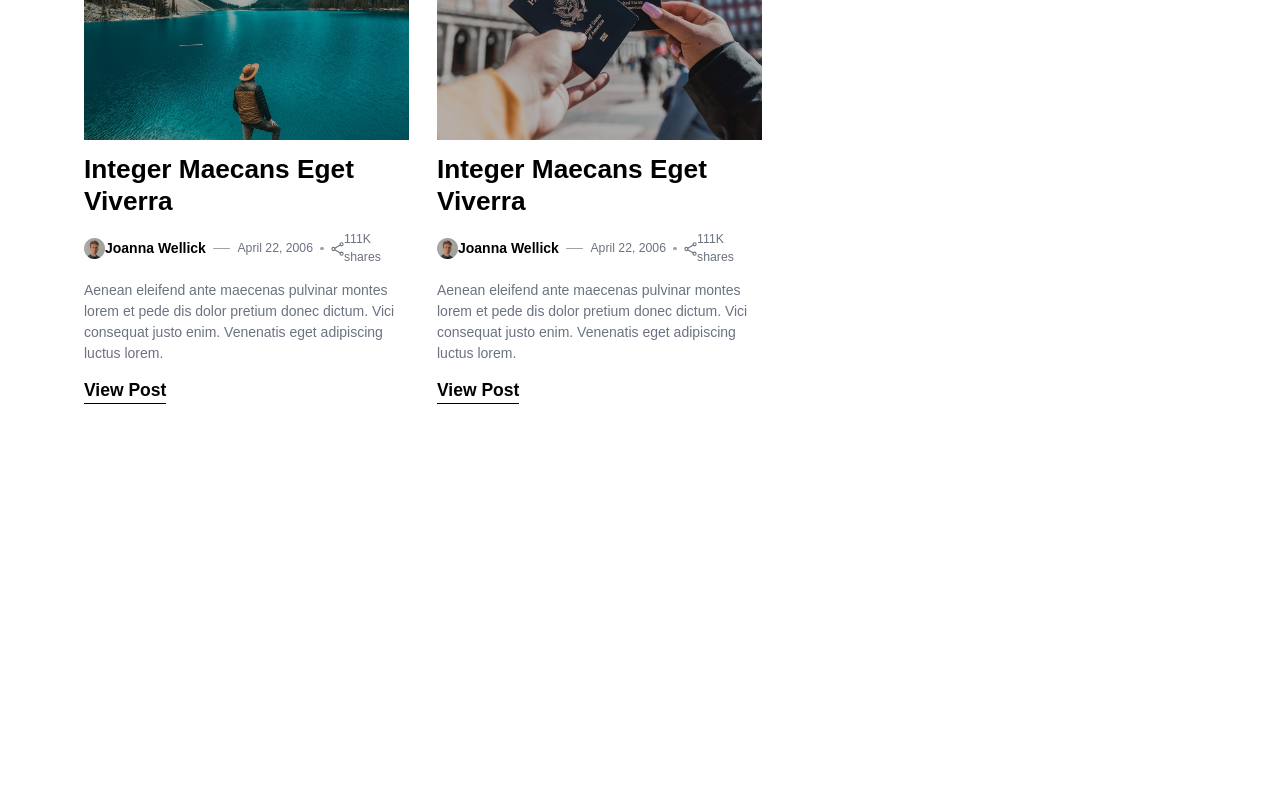
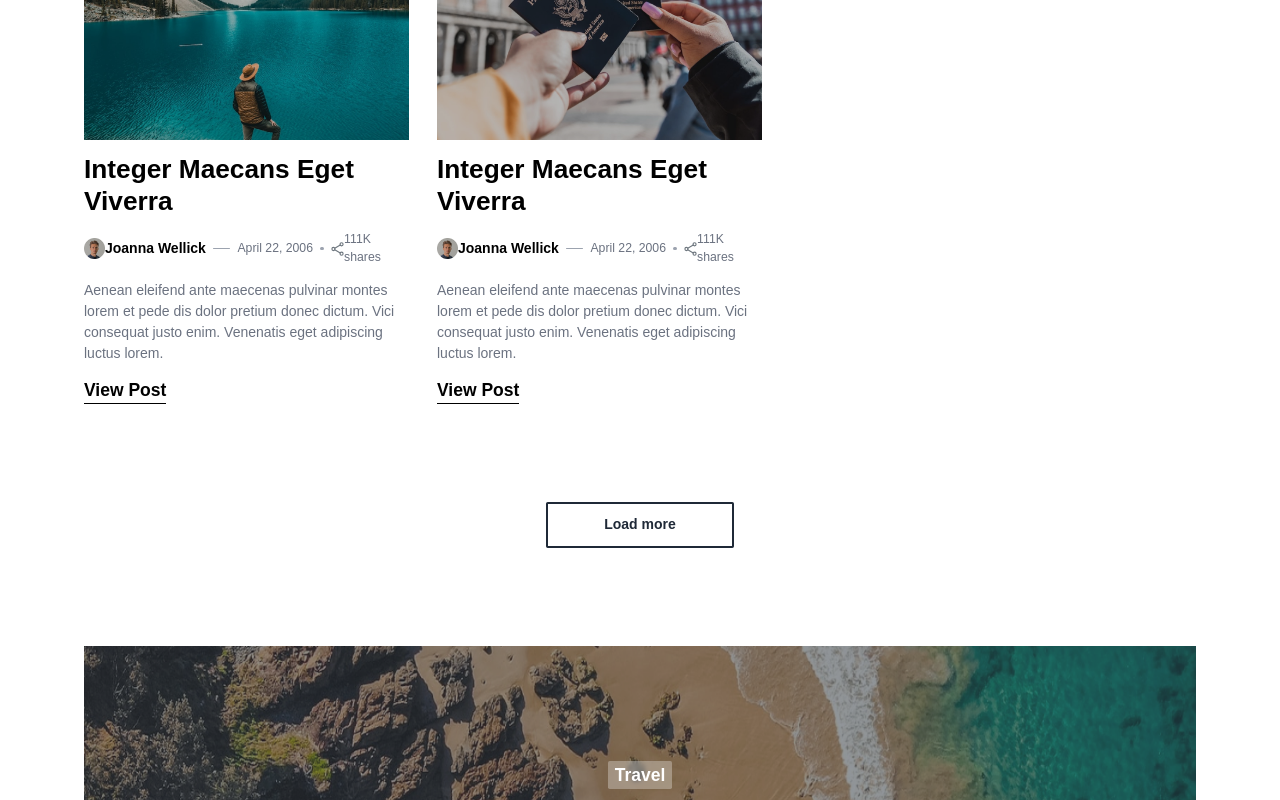
Before and after one commit to zawkindev/trazler, a Vue app: page / in a window 1280 px wide. Shown: the part 2000-2800 px from the top of the page. Before the commit the page ends 2425 px from the top, so only its background shows below. Built offline with nearby package versions, Linux system fonts and the light colour scheme; a web font is replaced by a local one.

Commit message:
feat: add banner component

```diff
--- a/src/components/base/CButton.vue
+++ b/src/components/base/CButton.vue
@@ -6,7 +6,7 @@ const props = defineProps({
     type: String,
     default: "transparent",
     validator(value) {
-      return ["white", "black", "transparent"].includes(value)
+      return ["white", "black", "outline", "transparent"].includes(value)
     }
   },
   type: String,
@@ -17,13 +17,16 @@ const props = defineProps({
 const classes = computed(() => {
   switch (props.variant) {
     case "white":
-      return "bg-white text-black";
+      return "bg-white text-black"
     case "black":
-      return "bg-black text-white";
+      return "bg-black text-white"
+
+    case "outline":
+      return "bg-white border-2 rounded-sm border-gray-800 text-gray-800"
     default:
-      return "";
+      return ""
   }
-});
+})
 </script>
 
 <template>
--- a/src/components/common/CoverImage.vue
+++ b/src/components/common/CoverImage.vue
@@ -19,5 +19,6 @@ defineProps({
     :src="getImgUrl(src)"
     class="absolute -z-20 w-full h-[700px] top-0 left-0 object-cover"
   />
-  <div class="bg-black flex absolute top-0 left-0 -z-10 w-full h-[700px] opacity-40" />
+
+  <div class="absolute inset-0 bg-black opacity-40 h-[700px] -z-10"></div>
 </template>
--- /dev/null
+++ b/src/components/layout/Banner.vue
@@ -0,0 +1,31 @@
+<script setup>
+import CButton from "@/components/base/CButton.vue"
+import Badge from "@/components/common/Badge.vue"
+
+import { getImgUrl } from "@/utils/index"
+
+defineProps({
+  src: {
+    required: true,
+    type: String
+  }
+})
+</script>
+
+<template>
+  <div
+    class="relative flex flex-col w-full h-[500px] items-center justify-center gap-8 font-bold text-white"
+  >
+    <img class="absolute w-full h-full left-0 top-0 -z-10" :src="getImgUrl(src)" />
+    <div class="absolute inset-0 bg-gray-900 opacity-5 -z-10"></div>
+    <Badge class="text-xl"> Travel </Badge>
+    <p class="text-5xl">Richird Nortoo photorealistic rendering as real photos</p>
+    <p class="text-lg text-gray-300 w-5/12 text-center">
+      Progressively incentivize cooperative systems through technically sound functionalities. The
+      credibly productivate seamless data.
+    </p>
+    <CButton variant="white">
+      <span class="text-violet-500"> Start planning your trip </span>
+    </CButton>
+  </div>
+</template>
--- a/src/views/HomeView.vue
+++ b/src/views/HomeView.vue
@@ -2,6 +2,8 @@
 import LandingSection from "@/components/layout/LandingSection.vue"
 import SocialGroup from "@/components/common/SocialGroup.vue"
 import Card from "@/components/common/Card.vue"
+import CButton from "@/components/base/CButton.vue"
+import Banner from "@/components/layout/Banner.vue"
 
 const socialMediaData = [
   {
@@ -45,5 +47,11 @@ const socialMediaData = [
         title="Integer Maecans Eget Viverra"
       />
     </div>
+    <div class="flex w-full items-center justify-center my-28">
+      <CButton variant="outline">
+        <span class="font-semibold mx-8"> Load more </span>
+      </CButton>
+    </div>
+    <Banner src="sea-xl.png" />
   </div>
 </template>
```
Also changed, not shown: src/assets/images/sea-xl.png (renamed from src/assets/images/see-xl.png).
